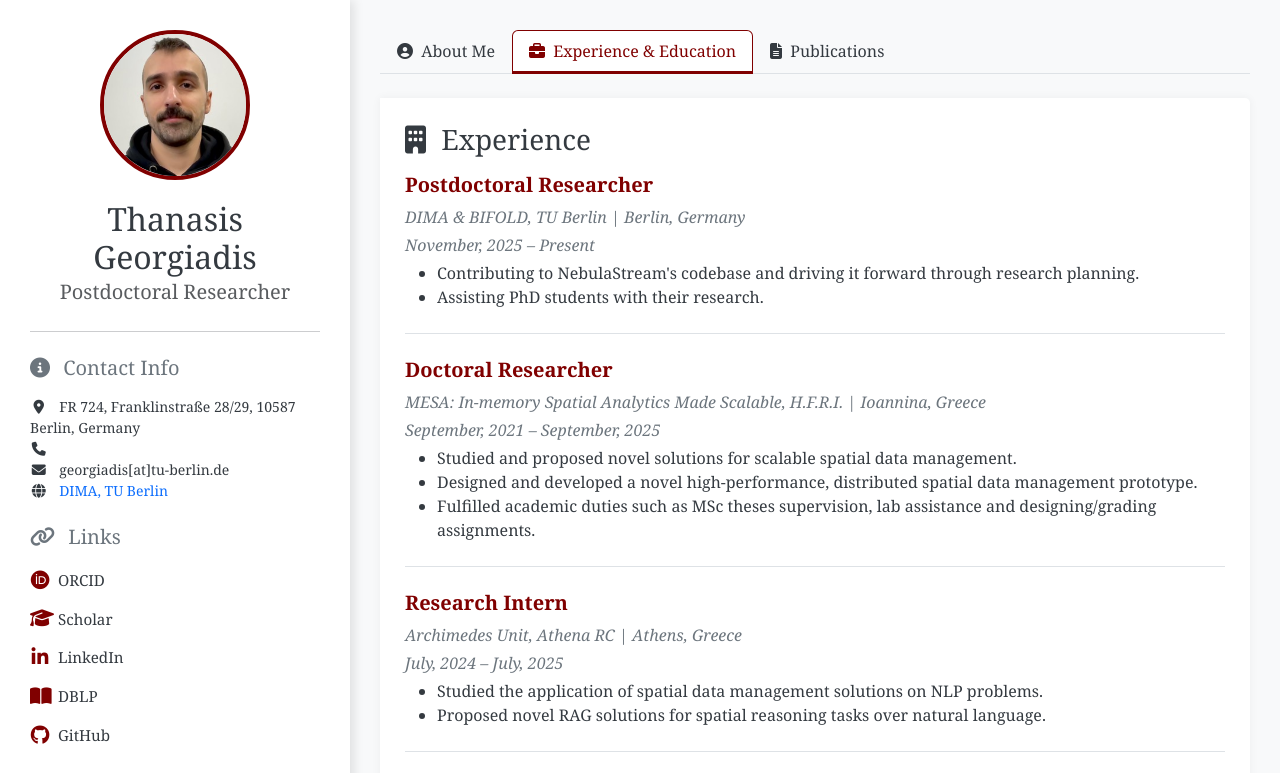
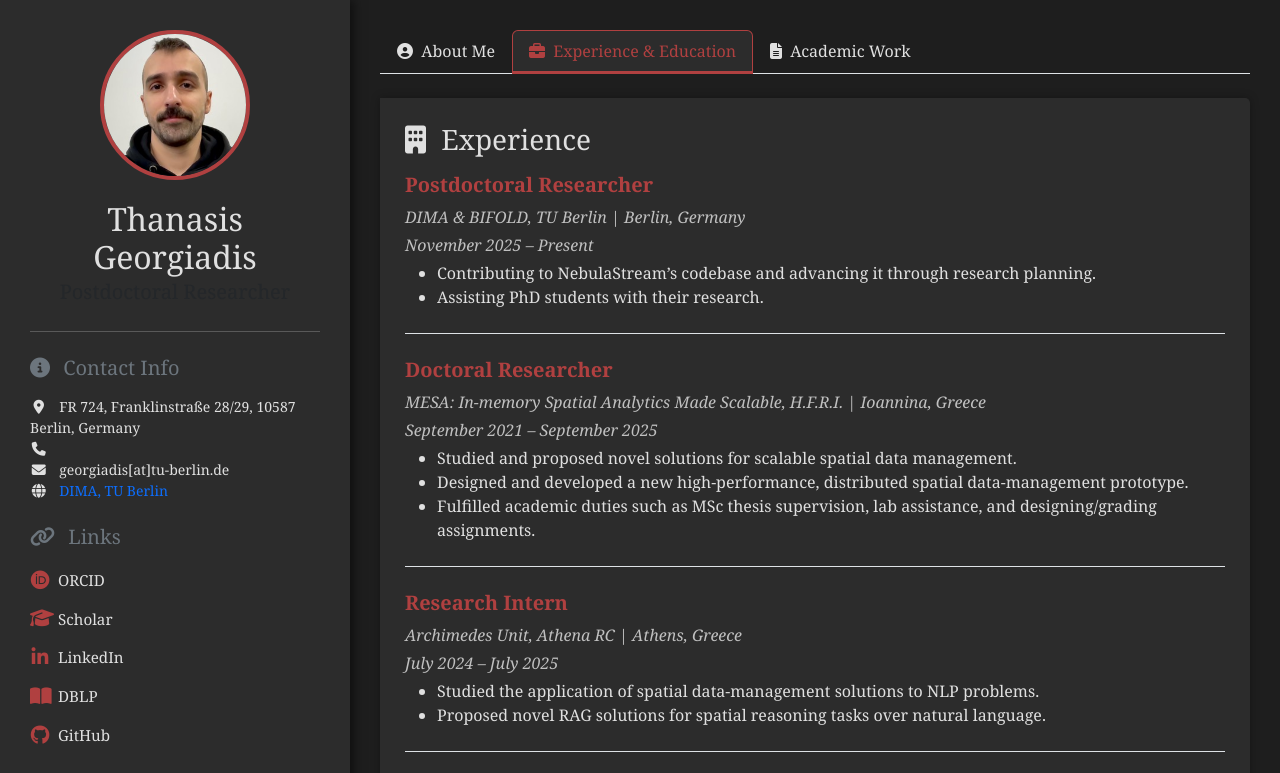
Before and after one commit to ThanGeo/CV, a plain HTML site: page index.html in a window 1280 px wide. Both pictures are taken after a click on the tab "Experience & Education". Shown: the top 773 px of the page. Drawn offline with nearby package versions, Linux system fonts and the light colour scheme.

Commit message:
changed the style

```diff
--- a/index.html
+++ b/index.html
@@ -3,145 +3,14 @@
 <head>
     <meta charset="UTF-8">
     <meta name="viewport" content="width=device-width, initial-scale=1.0">
-    <title>Dr. [Thanasis Georgiadis] - Postdoctoral CV</title>
+    <title>Dr. Thanasis Georgiadis - Postdoctoral CV</title>
     <link href="https://cdn.jsdelivr.net/npm/bootstrap@5.3.2/dist/css/bootstrap.min.css" rel="stylesheet">
     <link rel="stylesheet" href="https://cdnjs.cloudflare.com/ajax/libs/font-awesome/6.5.1/css/all.min.css">
 
-    <style>
-        /* Custom Styles for Two-Column Layout (Maroon & Gray) */
-        :root {
-            --primary-color: #800000; /* Deep Maroon */
-            --secondary-color: #343a40; /* Dark Gray for text */
-            --background-light: #f8f9fa; /* Light Gray Background */
-            --background-white: #ffffff;
-        }
+    <link rel="stylesheet" href="styles.css">
 
-        body {
-            font-family: 'Georgia', serif;
-            color: var(--secondary-color);
-            background-color: var(--background-light);
-            margin: 0;
-            padding: 0;
-            display: flex;               /* keeps left and right side-by-side */
-            flex-direction: row;         /* ensure horizontal layout */
-        }
-
-
-        /* The Fixed Left Sidebar */
-        .sidebar {
-            width: 350px; /* Fixed width for the left column */
-            background-color: var(--background-white);
-            padding: 30px;
-            box-shadow: 4px 0 10px rgba(0,0,0,0.1);
-            position: fixed; /* Fixes the sidebar position */
-            top: 0;
-            left: 0;
-            height: 100vh;
-            overflow-y: auto;
-        }
-
-        .profile-picture {
-            width: 150px;
-            height: 150px;
-            border-radius: 50%;
-            object-fit: cover;
-            margin-bottom: 20px;
-            border: 4px solid var(--primary-color);
-            object-position: center 20%;
-        }
-
-        /* Elegant icon links in sidebar */
-        .profile-links {
-            display: flex;
-            flex-direction: column;
-            gap: 8px;
-        }
-
-        .profile-link {
-            display: flex;
-            align-items: center;
-            font-size: 0.95rem;
-            text-decoration: none;
-            color: var(--secondary-color);
-            font-weight: 500;
-            padding: 4px 0;
-            transition: color 0.2s ease, transform 0.2s ease;
-        }
-
-        .profile-link i {
-            font-size: 1.2rem;
-            margin-right: 8px;
-            color: var(--primary-color);
-            width: 20px; /* keeps icons aligned */
-            text-align: center;
-        }
-
-        .profile-link:hover {
-            color: var(--primary-color);
-            transform: translateX(3px);
-        }
-
-        .profile-link:hover i {
-            color: var(--primary-color);
-        }
-
-
-        /* Main Content Area */
-        .main-content {
-            margin-left: 350px; /* Offset the main content by the sidebar width */
-            flex-grow: 1;
-            padding: 30px;
-        }
-
-        /* Tab Navigation Styling */
-        .nav-tabs .nav-link {
-            color: var(--secondary-color);
-            border-bottom: 3px solid transparent;
-            font-weight: 500;
-        }
-
-        .nav-tabs .nav-link.active {
-            color: var(--primary-color);
-            border-color: var(--primary-color);
-            background-color: var(--background-white);
-        }
-
-        .tab-content {
-            background-color: var(--background-white);
-            padding: 25px;
-            border-radius: 0 5px 5px 5px;
-            box-shadow: 0 0 10px rgba(0,0,0,0.05);
-        }
-
-        .cv-item h5 {
-            font-weight: 600;
-            color: var(--primary-color);
-        }
-
-        .cv-item em {
-            color: #6c757d;
-        }
-
-        /* Responsive adjustments for smaller screens */
-        @media (max-width: 992px) {
-            body {
-                display: block;
-            }
-            .sidebar {
-                position: static;
-                width: auto;
-                height: auto;
-                box-shadow: 0 2px 10px rgba(0,0,0,0.1);
-                margin-bottom: 20px;
-            }
-            .main-content {
-                margin-left: 0;
-            }
-        }
-    </style>
 </head>
-<body>
-
+<body class="dark-theme">
     <div class="sidebar">
         <div class="text-center">
             <img src="cv-pic.jpeg" alt="Picture" class="profile-picture">
@@ -196,7 +65,7 @@
             </li>
             <li class="nav-item" role="presentation">
                 <button class="nav-link" id="publications-tab" data-bs-toggle="tab" data-bs-target="#publications" type="button" role="tab">
-                    <i class="fas fa-file-alt me-1"></i> Publications
+                    <i class="fas fa-file-alt me-1"></i> Academic Work
                 </button>
             </li>
         </ul>
@@ -205,13 +74,13 @@
 
             <div class="tab-pane fade show active" id="about" role="tabpanel" aria-labelledby="about-tab">
                 <h3>Research Focus and Summary</h3>
-                <p>I am a database systems researcher with extensive experience in designing database features and developing scalable data-management solutions. I am currently a Postdoctoral Researcher/Research Associate in the DIMA group at TU Berlin, where I focus on Stream Processing Engines (SPEs) and actively contribute to the <a href="https://github.com/nebulastream/nebulastream">NebulaStream</a> open-source SPE for cloud–edge–sensor deployments.</p>
+                <p>I am a database systems researcher with extensive experience in designing database features and developing scalable data management solutions. I am currently a Postdoctoral Researcher/Research Associate in the DIMA group at TU Berlin, where I focus on Stream Processing Engines (SPEs) and actively contribute to the <a href="https://github.com/nebulastream/nebulastream">NebulaStream</a> open-source SPE for cloud–edge–sensor deployments.</p>
                 <p>I received my PhD, titled “Scalable Management of Complex Spatial Data Types,” from the University of Ioannina, where I focused on developing scalable solutions for big spatial data. I am also the principal designer and developer of <a href="https://github.com/ThanGeo/Hecatoncheir">Hecatoncheir</a>, a high-performance, distributed spatial data–management prototype built in C++ with MPI.</p>
 
                 <h4 class="mt-4">Key Research Areas</h4>
                 <ul>
-                    <li><b>Spatial Data Management</b>: Spatial Query Optimization, Complex Spatial Data Types, Polygon Approximations, Distributed Geospatial Data Management </li>
-                    <li><b>Database Systems</b>: Indexing, Query Optimization, Concurrency Control, System Internals </li>
+                    <li><b>Spatial Data Management</b>: Spatial Query Optimization, Complex Spatial Data Types, Polygon Approximations, Distributed Geospatial Data Management</li>
+                    <li><b>Database Systems</b>: Indexing, Query Optimization, Concurrency Control, System Internals</li>
                     <li><b>Stream Processing</b></li>
                 </ul>
             </div>
@@ -223,9 +92,9 @@
                 <div class="cv-item mb-4 pb-2 border-bottom">
                     <h5>Postdoctoral Researcher</h5>
                     <p class="mb-1"><em>DIMA & BIFOLD, TU Berlin | Berlin, Germany</em></p>
-                    <p class="mb-1"><em>November, 2025 – Present</em></p>
+                    <p class="mb-1"><em>November 2025 – Present</em></p>
                     <ul>
-                        <li>Contributing to NebulaStream's codebase and driving it forward through research planning.</li>
+                        <li>Contributing to NebulaStream’s codebase and advancing it through research planning.</li>
                         <li>Assisting PhD students with their research.</li>
                     </ul>
                 </div>
@@ -233,20 +102,20 @@
                 <div class="cv-item mb-4 pb-2 border-bottom">
                     <h5>Doctoral Researcher</h5>
                     <p class="mb-1"><em>MESA: In-memory Spatial Analytics Made Scalable, H.F.R.I. | Ioannina, Greece</em></p>
-                    <p class="mb-1"><em>September, 2021 – September, 2025</em></p>
+                    <p class="mb-1"><em>September 2021 – September 2025</em></p>
                     <ul>
                         <li>Studied and proposed novel solutions for scalable spatial data management.</li>
-                        <li>Designed and developed a novel high-performance, distributed spatial data management prototype.</li>
-                        <li>Fulfilled academic duties such as MSc theses supervision, lab assistance and designing/grading assignments.</li>
+                        <li>Designed and developed a new high-performance, distributed spatial data-management prototype.</li>
+                        <li>Fulfilled academic duties such as MSc thesis supervision, lab assistance, and designing/grading assignments.</li>
                     </ul>
                 </div>
 
                 <div class="cv-item mb-4 pb-2 border-bottom">
                     <h5>Research Intern</h5>
                     <p class="mb-1"><em>Archimedes Unit, Athena RC | Athens, Greece</em></p>
-                    <p class="mb-1"><em>July, 2024 – July, 2025</em></p>
+                    <p class="mb-1"><em>July 2024 – July 2025</em></p>
                     <ul>
-                        <li>Studied the application of spatial data management solutions on NLP problems.</li>
+                        <li>Studied the application of spatial data-management solutions to NLP problems.</li>
                         <li>Proposed novel RAG solutions for spatial reasoning tasks over natural language.</li>
                     </ul>
                 </div>
@@ -254,10 +123,10 @@
                 <div class="cv-item mb-4 pb-2 border-bottom">
                     <h5>Research Intern</h5>
                     <p class="mb-1"><em>Huawei Technologies R&D (UK) Ltd. | Edinburgh, United Kingdom</em></p>
-                    <p class="mb-1"><em>September, 2023 – Feburary, 2024</em></p>
+                    <p class="mb-1"><em>September 2023 – February 2024</em></p>
                     <ul>
-                        <li>Designed and implemented query processing features for a large-scale, production-grade graph database.</li>
-                        <li>Alleviated concurrency and scalability related challenges in a multithreaded database system environment.</li>
+                        <li>Designed and implemented query-processing features for a large-scale, production-grade graph database.</li>
+                        <li>Addressed concurrency and scalability challenges in a multithreaded database-system environment.</li>
                     </ul>
                 </div>
 
@@ -267,29 +136,29 @@
                     <h5>Ph.D. in Computer Science</h5>
                     <p class="mb-1"><em>University of Ioannina | Ioannina, Greece</em></p>
                     <p class="mb-1"><em>2025</em></p>
-                    <p class="mb-0">**Dissertation:** "Scalable Management of Complex Spatial Data Types"</p>
+                    <p class="mb-0"><strong>Dissertation:</strong> "Scalable Management of Complex Spatial Data Types"</p>
                 </div>
 
                 <div class="cv-item mb-4">
-                    <h5>Integrated MSc. in Computer Science</h5>
+                    <h5>Integrated M.Sc. in Computer Science</h5>
                     <p class="mb-1"><em>University of Ioannina | Ioannina, Greece</em></p>
                     <p class="mb-1"><em>2021</em></p>
-                    <p class="mb-0">**Dissertation:** "Development of a Prototype Spatial Data Management System"</p>
+                    <p class="mb-0"><strong>Thesis:</strong> "Development of a Prototype Spatial Data-Management System"</p>
                 </div>
             </div>
 
             <div class="tab-pane fade" id="publications" role="tabpanel" aria-labelledby="publications-tab">
-                <h3>Selected Peer-Reviewed Publications</h3>
-                <p class="alert alert-light border">**Note:** See my <a href="https://scholar.google.com/citations?user=zc-jdDgAAAAJ" class="text-danger">Google Scholar</a> profile for a complete, up-to-date citation list. Any code associated with my work can be found on my GitHub profile with complete instructions.</p>
+                <p class="alert alert-light border"><strong>Note:</strong> See my <a href="https://scholar.google.com/citations?user=zc-jdDgAAAAJ" class="text-danger">Google Scholar</a> profile for a complete, up-to-date citation list. Any code associated with my work can be found on my GitHub profile with complete instructions.</p>
             </div>
 
         </div>
 
         <footer class="text-center py-3 mt-4 text-muted small">
-            Last Updated: [December, 2025]
+            Last Updated: December 2025
         </footer>
 
-    </div> <script src="https://cdn.jsdelivr.net/npm/bootstrap@5.3.2/dist/js/bootstrap.bundle.min.js"></script>
+    </div>
+    <script src="https://cdn.jsdelivr.net/npm/bootstrap@5.3.2/dist/js/bootstrap.bundle.min.js"></script>
 
 </body>
 </html>
--- /dev/null
+++ b/styles.css
@@ -0,0 +1,133 @@
+/* Default theme: Maroon */
+:root {
+    --primary-color: #800000;      /* Deep Maroon */
+    --secondary-color: #343a40;    /* Dark Gray for text */
+    --background-light: #f8f9fa;   /* Light Gray background */
+    --background-white: #ffffff;   /* Sidebar/Content background */
+}
+
+/* Dark Mode Theme: Darker Backgrounds, Lighter Maroon Accents */
+body.dark-theme {
+    --primary-color: #b04040;      /* Lighter maroon for better visibility */
+    --secondary-color: #e0e0e0;    /* Light gray text for readability */
+    --background-light: #1e1e1e;   /* Very dark gray page background */
+    --background-white: #2c2c2c;   /* Dark gray sidebar/content background */
+}
+
+
+/* ---------- Layout ---------- */
+body {
+    font-family: 'Georgia', serif;
+    color: var(--secondary-color);
+    background-color: var(--background-light);
+    margin: 0;
+    padding: 0;
+    display: flex;
+    flex-direction: row;
+}
+
+.sidebar {
+    width: 350px;
+    background-color: var(--background-white);
+    padding: 30px;
+    box-shadow: 4px 0 10px rgba(0,0,0,0.5); /* stronger shadow for dark bg */
+    position: fixed;
+    top: 0;
+    left: 0;
+    height: 100vh;
+    overflow-y: auto;
+}
+
+.profile-picture {
+    width: 150px;
+    height: 150px;
+    border-radius: 50%;
+    object-fit: cover;
+    margin-bottom: 20px;
+    border: 4px solid var(--primary-color);
+    object-position: center 20%;
+}
+
+.profile-links {
+    display: flex;
+    flex-direction: column;
+    gap: 8px;
+}
+
+.profile-link {
+    display: flex;
+    align-items: center;
+    font-size: 0.95rem;
+    text-decoration: none;
+    color: var(--secondary-color);
+    font-weight: 500;
+    padding: 4px 0;
+    transition: color 0.2s ease, transform 0.2s ease;
+}
+
+.profile-link i {
+    font-size: 1.2rem;
+    margin-right: 8px;
+    color: var(--primary-color);
+    width: 20px;
+    text-align: center;
+}
+
+.profile-link:hover {
+    color: var(--primary-color);
+    transform: translateX(3px);
+}
+
+.profile-link:hover i {
+    color: var(--primary-color);
+}
+
+.main-content {
+    margin-left: 350px;
+    flex-grow: 1;
+    padding: 30px;
+}
+
+.nav-tabs .nav-link {
+    color: var(--secondary-color);
+    border-bottom: 3px solid transparent;
+    font-weight: 500;
+}
+
+.nav-tabs .nav-link.active {
+    color: var(--primary-color);
+    border-color: var(--primary-color);
+    background-color: var(--background-white);
+}
+
+.tab-content {
+    background-color: var(--background-white);
+    padding: 25px;
+    border-radius: 0 5px 5px 5px;
+    box-shadow: 0 0 10px rgba(0,0,0,0.3);
+}
+
+.cv-item h5 {
+    font-weight: 600;
+    color: var(--primary-color);
+}
+
+.cv-item em {
+    color: #c0c0c0; /* lighter text for contrast in dark mode */
+}
+
+@media (max-width: 992px) {
+    body {
+        display: block;
+    }
+    .sidebar {
+        position: static;
+        width: auto;
+        height: auto;
+        box-shadow: 0 2px 10px rgba(0,0,0,0.3);
+        margin-bottom: 20px;
+    }
+    .main-content {
+        margin-left: 0;
+    }
+}
```
